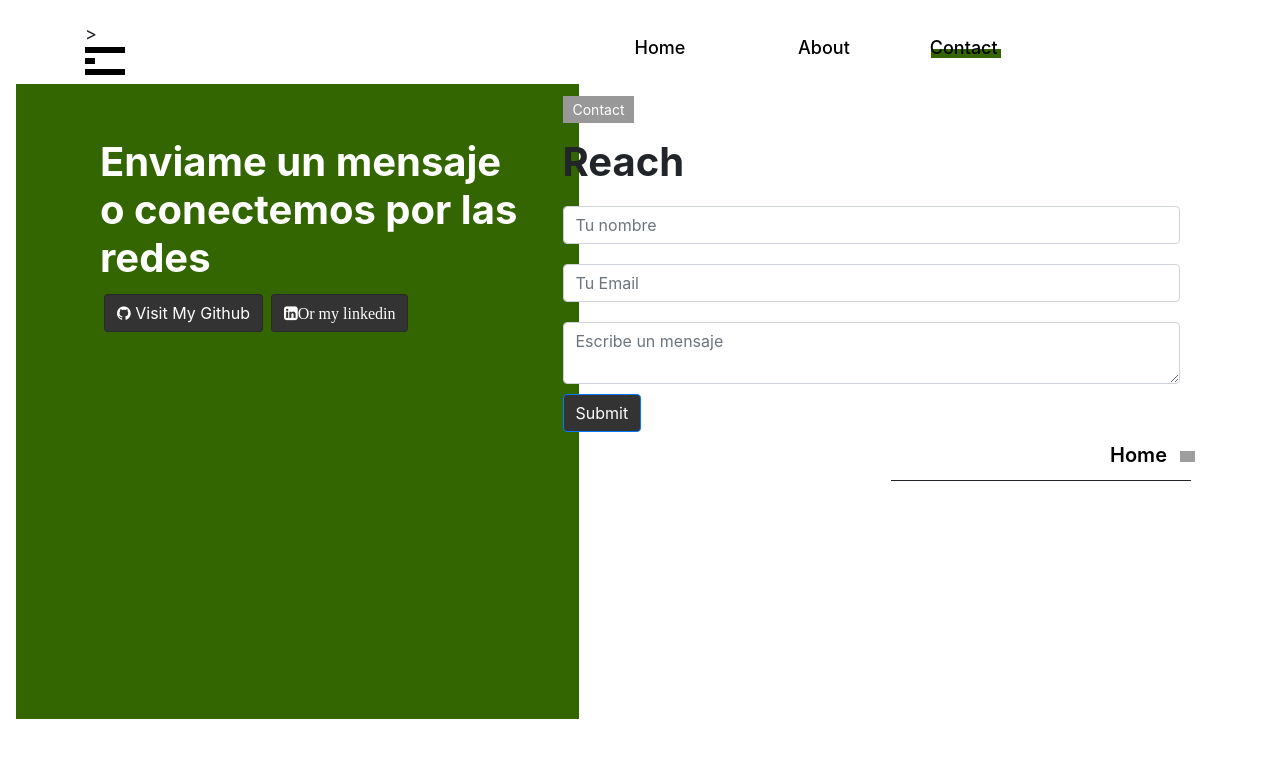
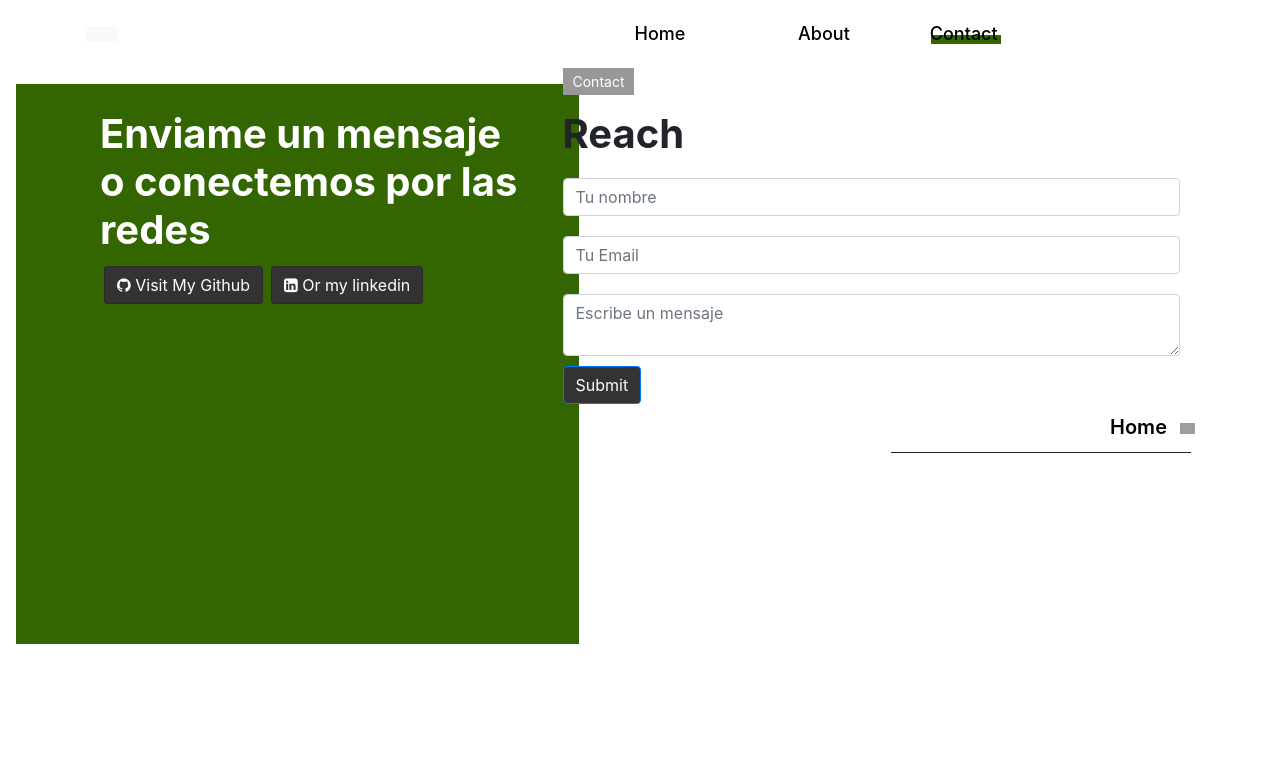
Before and after one commit to IgnaBiodre/Abrilportfolio, an Angular app: page /Reach in a window 1280 px wide. Shown: the top 758 px of the page. Built offline with nearby package versions, Linux system fonts and the light colour scheme; grey boxes are pictures that could not be loaded.

Commit message:
issuesForm

```diff
--- a/src/app/app.component.ts
+++ b/src/app/app.component.ts
@@ -1,11 +1,17 @@
-import { Component } from '@angular/core';
+import { Component, Injectable } from '@angular/core';
+import { ReachComponent } from './reach/reach.component';
 
 @Component({
   selector: 'app-root',
   templateUrl: './app.component.html',
   styleUrls: ['./app.component.css']
 })
+@Injectable({
+  providedIn:'root',
+})
 export class AppComponent {
   title = 'portfolio-mockup';
 
+
+
 }
--- a/src/app/app.module.ts
+++ b/src/app/app.module.ts
@@ -8,7 +8,7 @@ import { HeaderComponent } from './header/header.component';
 import { HomeComponent } from './home/home.component';
 import { AboutComponent } from './about/about.component';
 import { ReachComponent } from './reach/reach.component';
-import { FormsModule }   from '@angular/forms';
+import { FormsModule, ReactiveFormsModule }   from '@angular/forms';
 
 
 import { FontAwesomeModule} from '@fortawesome/angular-fontawesome';
@@ -28,7 +28,8 @@ import { NavbarComponent } from './navbar/navbar.component';
     AppRoutingModule,
     NgbModule,
     FontAwesomeModule,
-    FormsModule
+    FormsModule,
+    ReactiveFormsModule,
    ],
   providers: [],
   bootstrap: [AppComponent]
--- a/src/app/header/header.component.html
+++ b/src/app/header/header.component.html
@@ -3,13 +3,8 @@
     <div class="row">
       <div class="col-sm-10 p-flex p-flex-align-center p-flex-j-sb">
 
-        <ul>
-          <li class="l-draw" type="button" data-toggle="collapse" data-target="#navbarSupportedContent" aria-controls="navbarSupportedContent" aria-expanded="false" aria-label="Toggle navigation">>
-            <span></span>
-            <span></span>
-            <span></span>
-         </li>
-        </ul>
+        <app-navbar></app-navbar>
+
 
         <ul >
 
--- a/src/app/navbar/navbar.component.css
+++ b/src/app/navbar/navbar.component.css
@@ -111,3 +111,23 @@ a.download:hover {
         display: none
     }
 }
+
+.navbar-toggler-icon{
+    background-color: black;
+}
+/* .l-draw span{
+    width: 40px;
+    height: 6px;
+    background: #000;
+    display: block;
+    margin-bottom: 5px;
+    }
+    .l-draw span:nth-child(2){
+        width: 10px;
+    }
+    .l-draw span:last-child{
+        margin-bottom: 0;
+    }
+.l-draw{
+    cursor: pointer;
+} */
--- a/src/app/navbar/navbar.component.html
+++ b/src/app/navbar/navbar.component.html
@@ -1,15 +1,30 @@
-<div class="wrapper">
-    <nav id="sidebar collapse navbar-collapse" id="sidebar">
+<nav class="navbar navbar-expand-lg bg-light">
+
+  <button class="navbar-toggler" type="button" data-toggle="collapse" data-target="#navbarToggleExternalContent" aria-controls="navbarToggleExternalContent" aria-expanded="false" aria-label="Toggle navigation">
+    <img src="assets/img/menu.png" alt="icon" width="15" class="navbar-toggler-icon">
+
+    <!-- <li class="l-draw">
+    <span></span>
+    <span></span>
+    <span></span>
+  </li> -->
+
+  </button>
+
+<div class="collapse" id="navbarToggleExternalContent">
+    <ul>
         <div class="sidebar-header">
             <h3>Navegación</h3>
             <hr>
-        </div>
+         </div>
+    </ul>
         <ul class="navbar-nav mr-auto">
             <p>MENU</p>
 
-              <li>
+              <li >
                 <a href="#"[routerLink]="['/Home']" routerLinkActive=is-active>Home</a>
               </li>
+
               <li>
                 <a href="#" [routerLink]="['/About']" routerLinkActive=is-active>About</a>
               </li>
@@ -18,6 +33,7 @@
                 <a href="#" [routerLink]="['/Reach']" routerLinkActive=is-active>Contact</a>
               </li>
          </ul>
-        </nav>
+
 
 </div>
+</nav>
--- a/src/app/navbar/navbar.component.ts
+++ b/src/app/navbar/navbar.component.ts
@@ -1,4 +1,5 @@
 import { Component, OnInit } from '@angular/core';
+
 
 @Component({
   selector: 'app-navbar',
--- a/src/app/reach/reach.component.html
+++ b/src/app/reach/reach.component.html
@@ -1,38 +1,52 @@
-<section class="p-wrapper">
 <div class="container">
   <div class="d-flex flex-row">
-
     <div class="col-sm-5">
       <div class="reachtext h1">Enviame un mensaje o conectemos por las redes</div>
       <!-- Github -->
       <a class="btn btn-github m-1" href="https://github.com/IgnaBiodre" role="button">
-          <i class="fa fa-github"></i> Visit My Github</a>
+        <i class="fa fa-github">
+        </i>
+        Visit My Github
+      </a>
       <a class="btn btn-btn-linkedin m-1" href="https://www.linkedin.com/in/ignacio-mendez-334274183/" role="button">
-        <i class="fa fa-linkedin-square">Or my linkedin</i></a>
+        <i class="fa fa-linkedin-square">
 
+        </i>
+        Or my linkedin
+      </a>
     </div>
+
     <div class="col-sm-7">
-        <span class="p-tag">Contact</span>
-        <h1 class="mt-3">Reach</h1>
-        <form (ngSubmit)="submit()">
+      <span class="p-tag">
+        Contact
+      </span>
+      <h1 class="mt-3">
+        Reach
+      </h1>
+      <form [formGroup]="reachForm" (ngSubmit)="submit()">
         <!-- name -->
         <div class="field">
-            <input ng-model="form.name"type="text" class="input form-control fstyle" placeholder="Tu nombre" required minlength="3">
+          <input id="name" formControlName="name"  type="text" formControlName="name" class="input form-control fstyle" placeholder="Tu nombre"
+            required minlength="3">
         </div>
         <!-- email -->
         <div class="field">
-            <input ng-model="form.email" type="email" class="input form-control fstyle" placeholder="Tu Email" required email>
+          <input id="email" formControlName="email" type="email" class="input form-control fstyle" formControlEmail="email"
+            placeholder="Tu Email" required email>
         </div>
         <!-- message -->
         <div class="field">
-            <textarea ng-model="form.message"class="textarea form-control fstyle" placeholder="Escribe un mensaje" required></textarea>
+          <textarea id="message" formControlName="message" class="textarea form-control fstyle"
+            placeholder="Escribe un mensaje" required></textarea>
         </div>
-          <button type="submit" class="btn btn-primary mb-2 submit">Submit</button>
+        <button type="submit" class="btn btn-primary mb-2 submit">
+          Submit
+        </button>
       </form>
-        <a href='/Home' class="nextpage">Home <img src="assets/img/rm_arw_rgt.png" alt="icon" width="15" class="ml-2"></a>
-        <div class="underline"></div>
+      <a href='/Home' class="nextpage">Home <img src="assets/img/rm_arw_rgt.png" alt="icon" width="15" class="ml-2">
+      </a>
+      <div class="underline">
       </div>
     </div>
   </div>
-
-</section>
+</div>
--- a/src/app/reach/reach.component.ts
+++ b/src/app/reach/reach.component.ts
@@ -1,4 +1,5 @@
-import { Component, Input, OnInit, Output } from '@angular/core';
+import { Component, OnInit } from '@angular/core';
+import { EmailValidator, FormBuilder, FormArray, FormControl, FormGroup } from '@angular/forms';
 
 
 @Component({
@@ -6,13 +7,30 @@ import { Component, Input, OnInit, Output } from '@angular/core';
   templateUrl: './reach.component.html',
   styleUrls: ['./reach.component.css']
 })
-export class ReachComponent {
 
-  constructor() {}
+export class ReachComponent implements OnInit {
 
-  submit(){
+  reachForm: FormGroup;
+  constructor(private formBuilder: FormBuilder) {
 
   }
 
+  ngOnInit() {
+    this.initForm();
+  }
+
+  initForm() {
+    this.reachForm = this.formBuilder.group({
+      name: ['', [
+      ]],
+      email: ['', [
+      ]],
+      message: ['', [
+      ]],
+    })
+  }
+  submit() {
+    console.log(this.reachForm.value);
+  }
 
 }
--- a/tsconfig.json
+++ b/tsconfig.json
@@ -19,7 +19,9 @@
     "lib": [
       "es2018",
       "dom"
-    ]
+    ],
+  "strictPropertyInitialization": false,
+
   },
   "angularCompilerOptions": {
     "strictInjectionParameters": true,
```
Also changed, not shown: src/assets/img/menu.png (added). Lines whose indentation alone changed are shown as unchanged.
